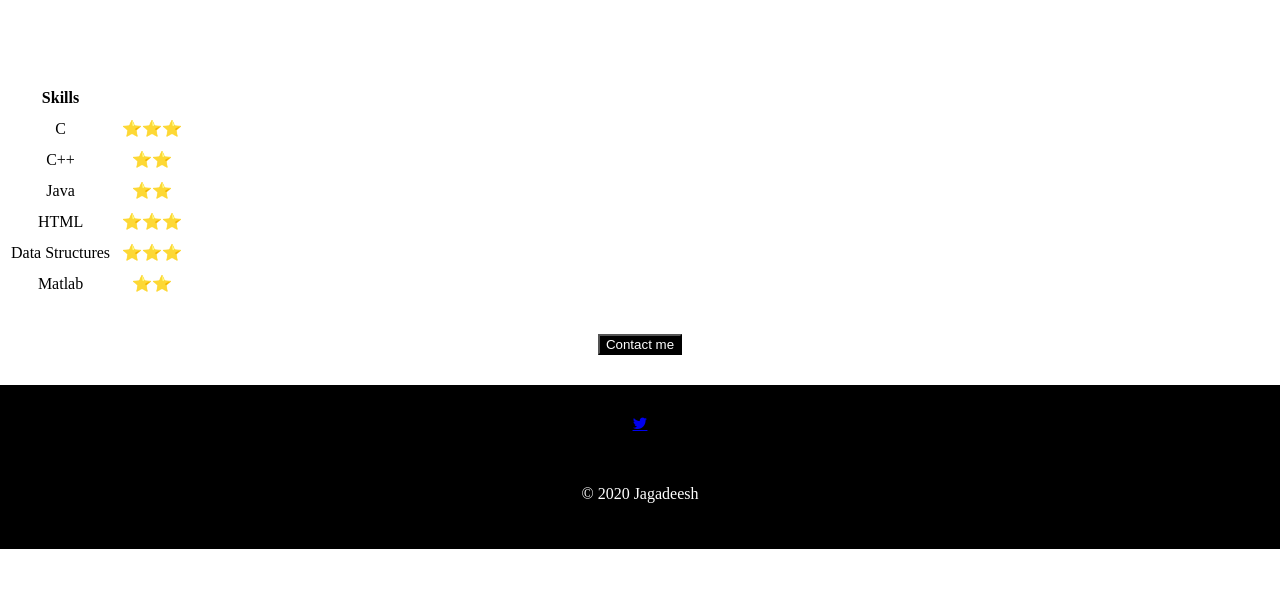
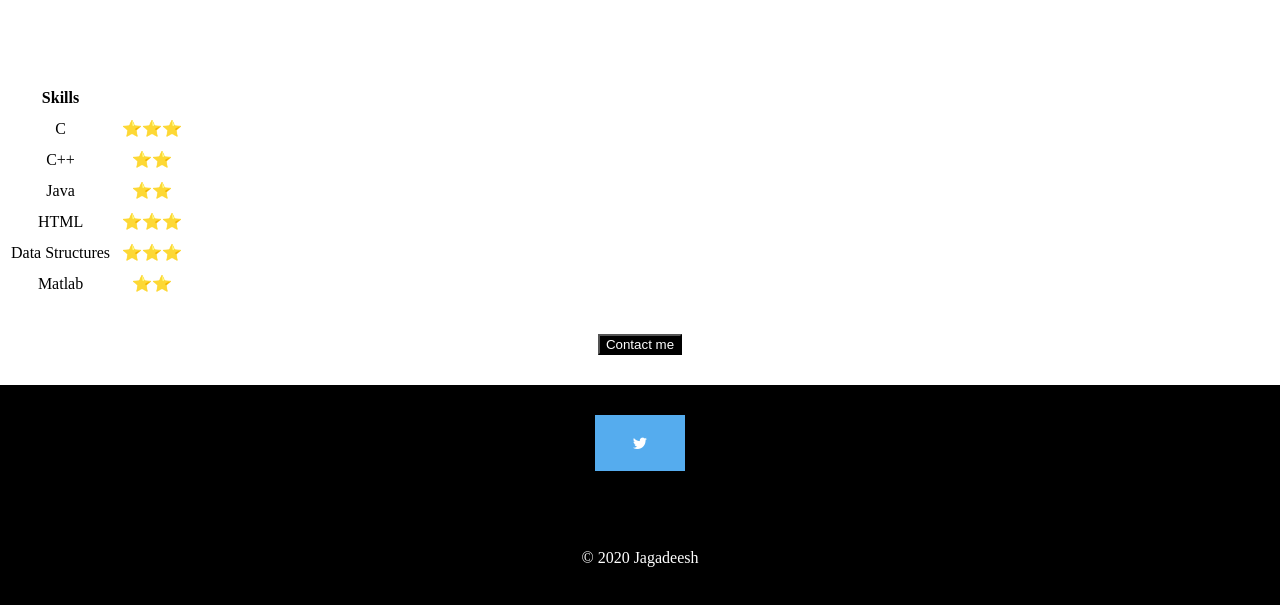
Before and after one commit to 0-jagadeesh-0/Personal-site, a plain HTML site: page index.html in a window 1280 px wide. Shown: the part 1312-1917 px from the top of the page. Before the commit the page ends 1861 px from the top, so only its background shows below. Drawn offline with Linux system fonts and the light colour scheme.

Commit message:
Update styles.css

```diff
--- a/styles.css
+++ b/styles.css
@@ -64,3 +64,30 @@ button:hover{
   padding: 30px;
   text-decoration:none;
 }
+/* Style all font awesome icons */
+.fa {
+  padding: 20px;
+  font-size: 30px;
+  width: 50px;
+  text-align: center;
+  text-decoration: none;
+}
+
+/* Add a hover effect if you want */
+.fa:hover {
+  opacity: 0.7;
+}
+
+/* Set a specific color for each brand */
+
+/* Facebook */
+.fa-facebook {
+  background: #3B5998;
+  color: white;
+}
+
+/* Twitter */
+.fa-twitter {
+  background: #55ACEE;
+  color: white;
+}
```
